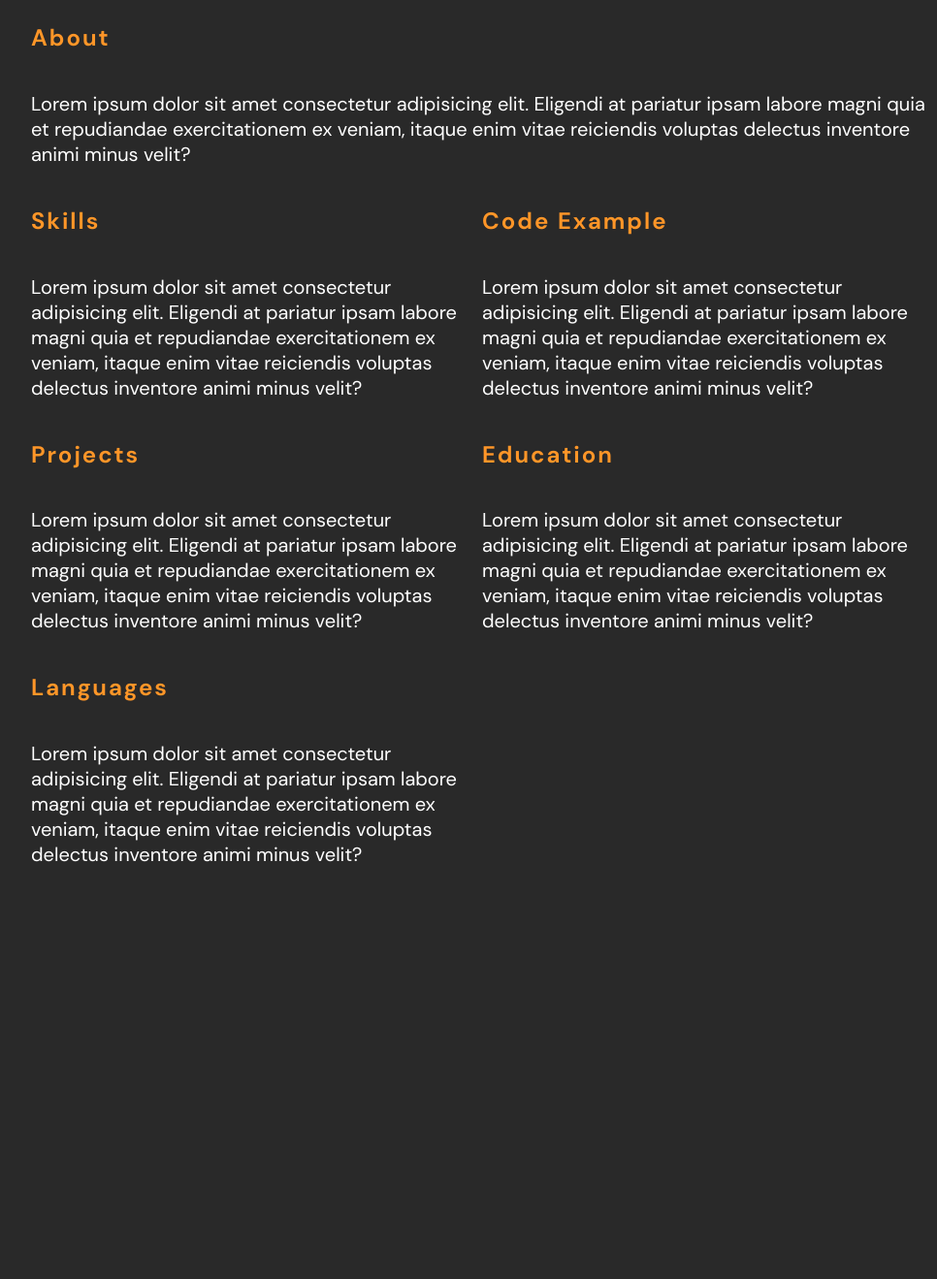
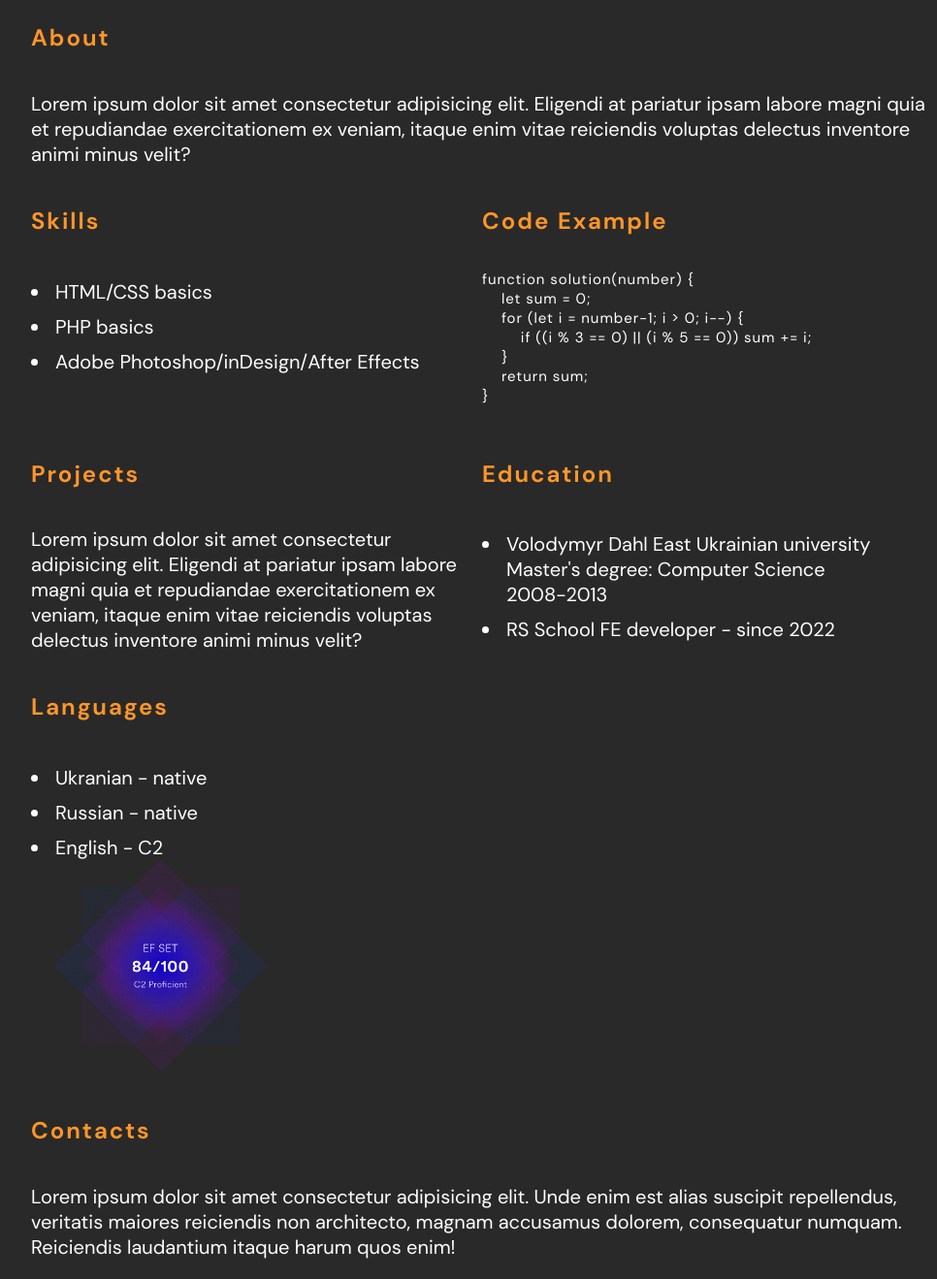
Before and after one commit to ferka123/rsschool-cv, a plain HTML site: page index.html in a window 1280 px wide. Shown: the part 377-1696 px from the top of the page at 97% size, without its empty margins (178-1144 px from the left). Before the commit the page ends 1291 px from the top, so only its background shows below. Drawn offline with Linux system fonts and the light colour scheme.

Commit message:
feat: addinc contacts and english level

```diff
--- a/index.html
+++ b/index.html
@@ -15,9 +15,9 @@
       <div class="leftside">
         <nav class="header-menu">
           <input id="burger-toggle" type="checkbox" />
-            <label class="burger-btn" for="burger-toggle">
-              <span></span>
-            </label>
+          <label class="burger-btn" for="burger-toggle">
+            <span></span>
+          </label>
           <ul class="menu-list">
             <li class="menu-item"><a href="#about" class="menu-link">About</a></li>
             <li class="menu-item"><a href="#skills" class="menu-link">Skills</a></li>
@@ -45,15 +45,22 @@
       </section>
       <section class="section skills" id="skills">
         <h2 class="section-title">Skills</h2>
-        <p>Lorem ipsum dolor sit amet consectetur adipisicing elit. Eligendi at pariatur ipsam labore magni quia et
-          repudiandae exercitationem ex veniam, itaque enim vitae reiciendis voluptas delectus inventore animi minus
-          velit?</p>
+        <ul class="section-list">
+          <li>HTML/CSS basics</li>
+          <li>PHP basics</li>
+          <li>Adobe Photoshop/inDesign/After Effects</li>
+        </ul>
       </section>
       <section class="section code" id="code">
         <h2 class="section-title">Code Example</h2>
-        <p>Lorem ipsum dolor sit amet consectetur adipisicing elit. Eligendi at pariatur ipsam labore magni quia et
-          repudiandae exercitationem ex veniam, itaque enim vitae reiciendis voluptas delectus inventore animi minus
-          velit?</p>
+        <pre>function solution(number) {
+    let sum = 0;
+    for (let i = number-1; i > 0; i--) {
+        if ((i % 3 == 0) || (i % 5 == 0)) sum += i;
+    }
+    return sum;
+}
+          </pre>
       </section>
       <section class="section projects" id="projects">
         <h2 class="section-title">Projects</h2>
@@ -63,16 +70,25 @@
       </section>
       <section class="section education" id="education">
         <h2 class="section-title">Education</h2>
-        <p>Lorem ipsum dolor sit amet consectetur adipisicing elit. Eligendi at pariatur ipsam labore magni quia et
-          repudiandae exercitationem ex veniam, itaque enim vitae reiciendis voluptas delectus inventore animi minus
-          velit?</p>
+        <ul class="section-list">
+          <li>Volodymyr Dahl East Ukrainian university Master's degree: Computer Science <br> 2008-2013</li>
+          <li>RS School FE developer - since 2022</li>
+        </ul>
       </section>
       <section class="section languages" id="languages">
         <h2 class="section-title">Languages</h2>
-        <p>Lorem ipsum dolor sit amet consectetur adipisicing elit. Eligendi at pariatur ipsam labore magni quia et
-          repudiandae exercitationem ex veniam, itaque enim vitae reiciendis voluptas delectus inventore animi minus
-          velit?</p>
+        <ul class="section-list">
+          <li>Ukranian - native</li>
+          <li>Russian - native</li>
+          <li><span>English - C2</span>
+            <img src="assets/img/certificate_84.png" alt="efset 84%">
+          </li>
+        </ul>
       </section>
+      <section class="section contacts" id="contacts">
+        <h2 class="section-title">Contacts</h2>
+        <p>Lorem ipsum dolor sit amet consectetur adipisicing elit. Unde enim est alias suscipit repellendus, veritatis maiores reiciendis non architecto, magnam accusamus dolorem, consequatur numquam. Reiciendis laudantium itaque harum quos enim!</p>
+        </section>
     </div>
   </main>
 </body>
--- a/style.css
+++ b/style.css
@@ -190,17 +190,38 @@ body {
     width: 50%;
 }
 
-.about {
+.about, .contacts {
     width: 1000px;
 }
 
 
 
-.section > p {
+.section > p, ul {
     font-family: 'DMSans';
     font-size: 20px;
+    color: #ffffff;
+}
 
+.section-list {
+    padding-left: 20px;
+   /* list-style-type: none; */
+}
+
+.section-list > li {
+   padding: 5px;
+   /* list-style-type: none; */
+}
+
+.section > pre {
+    font-family: 'DMSans';
+    font-size: 15px;
+    letter-spacing: 1px;
     color: #ffffff;
+}
+
+.languages img {
+    display: flex;
+    width: 50%;
 }
 
 .section-title {
@@ -294,6 +315,6 @@ body {
 
     .title-text {
         font-size: 3vw;
-        letter-spacing: 3px;
+        letter-spacing: 2.4px;
     }
 }
```
Also changed, not shown: assets/img/certificate_84.png (added), images/english_level.jpg (deleted).
